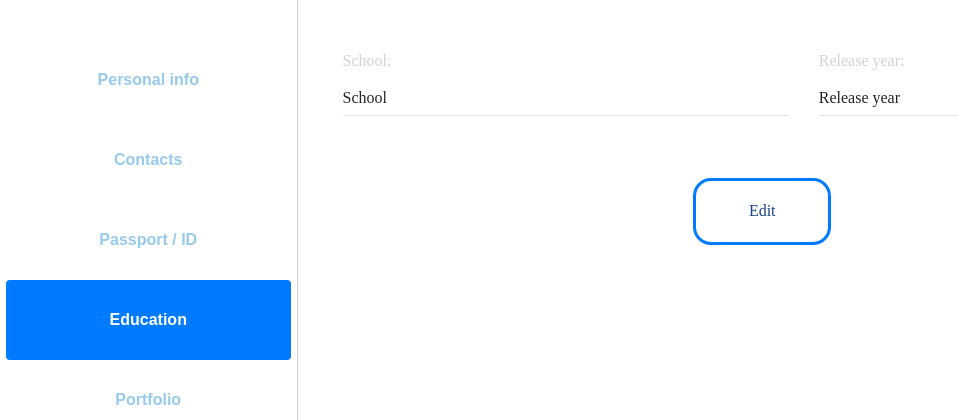
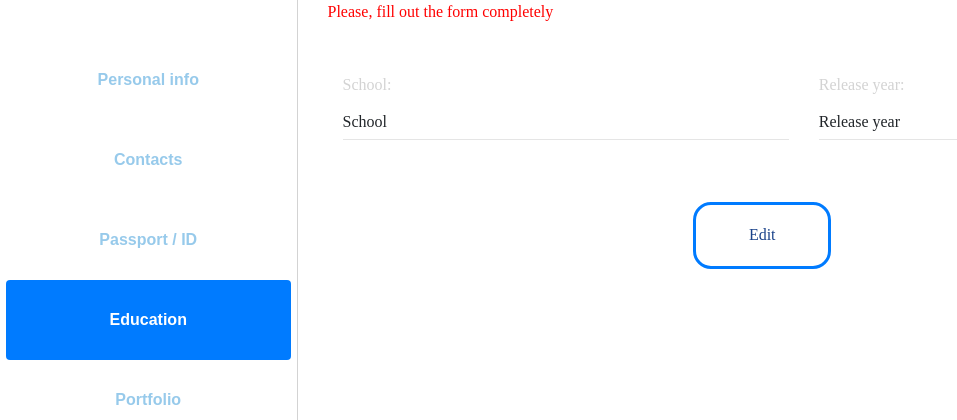
Before and after one commit to HiGal/Applicants-admission, a Flask app: page /education in a window 1280 px wide. Shown: the part 118-538 px from the top of the page, without its empty margins (0-957 px from the left). Run offline with Flask 2, Linux system fonts and the light colour scheme; some libraries are stand-ins or nearby versions.

Commit message:
Edit design and add the message to user

```diff
--- a/static/css/profile.css
+++ b/static/css/profile.css
@@ -96,7 +96,7 @@ input[type=text] {
     border-radius: 18px;
     border-color: #1A428A;
     margin-bottom: 20px;
-
+    width: 356px;
 
 }
 
@@ -104,12 +104,19 @@ input[type=date] {
     border-radius: 18px;
     border-color: #1A428A;
     margin-bottom: 20px;
+    width: 189px;
 }
 
 .text {
     font-family: Elektra Text Pro;
     font-size: 16px;
     margin-top: 5px;
+}
+
+.message {
+    font-family: Elektra Text Pro;
+    color: red;
+    font-size: 16px;
 }
 
 .add_school {
--- a/templates/contacts.html
+++ b/templates/contacts.html
@@ -48,7 +48,9 @@
         <div class="container header">
             <a class="btn btn-outline-primary logout" href="/login">Log out</a>
         </div>
-
+        <div id="message-to-user" style="text-align: justify">
+            <p class="message">Please, fill out the form completely</p>
+        </div>
         <div class="container content">
             <div class="row">
                 <div class="col-6 label">
--- a/templates/education.html
+++ b/templates/education.html
@@ -47,6 +47,9 @@
         <div class="container header">
             <a class="btn btn-outline-primary logout" href="/login">Log out</a>
         </div>
+        <div id="message-to-user" style="text-align: justify">
+            <p class="message">Please, fill out the form completely</p>
+        </div>
         <div class="container content">
             <div class="row">
                 <div class="col-6 label">
@@ -93,6 +96,7 @@
         document.getElementById('edit_release_year').style.display = 'block';
         document.getElementById('div_release_year').style.display = 'none';
         document.getElementById('btn-edit').style.display = 'none';
+        document.getElementById('message-to-user').style.display = 'none';
         document.getElementById('btn-save').style.display = 'block';
     }
 
```
Also changed, not shown: templates/profile.html (+5 -2 lines).
